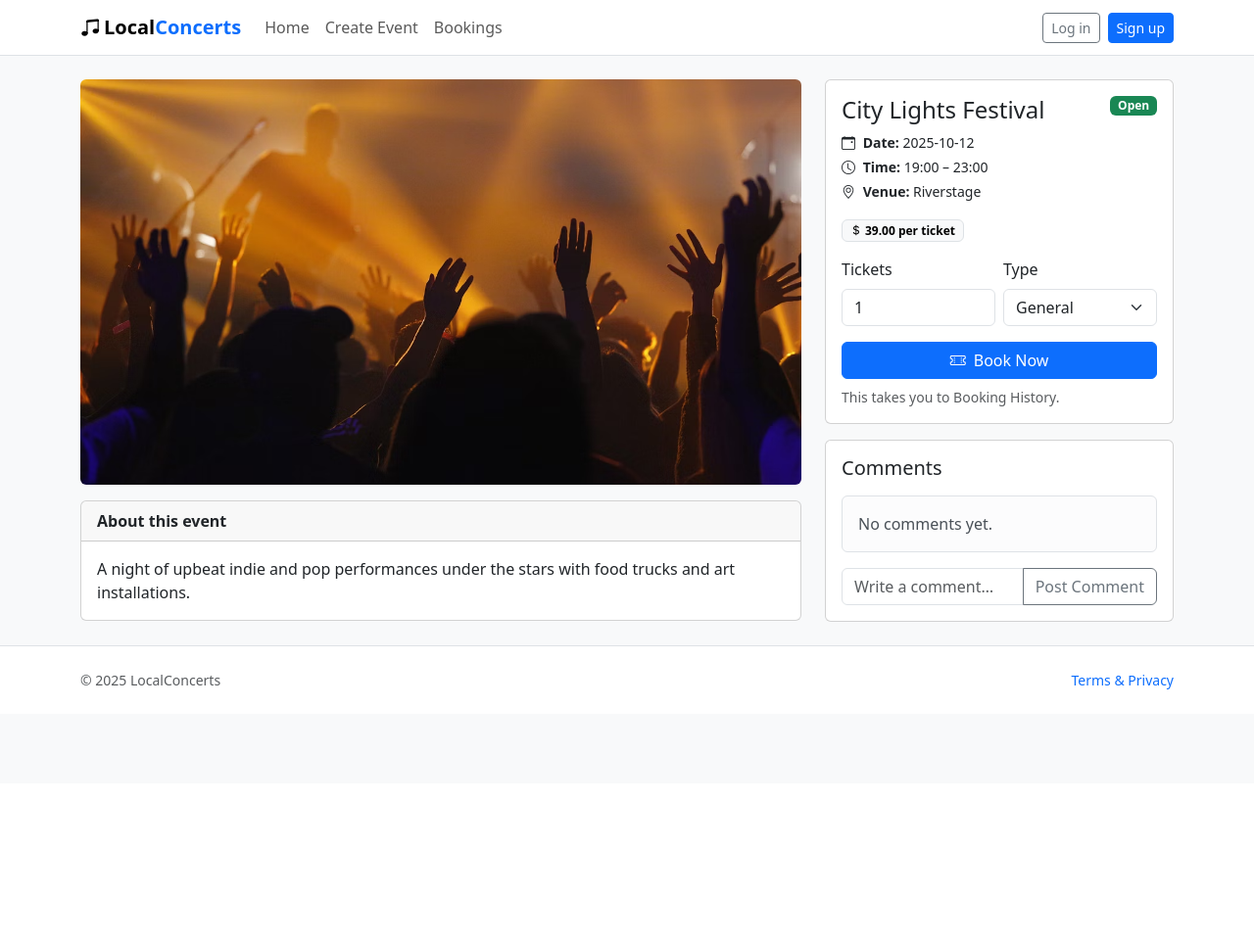
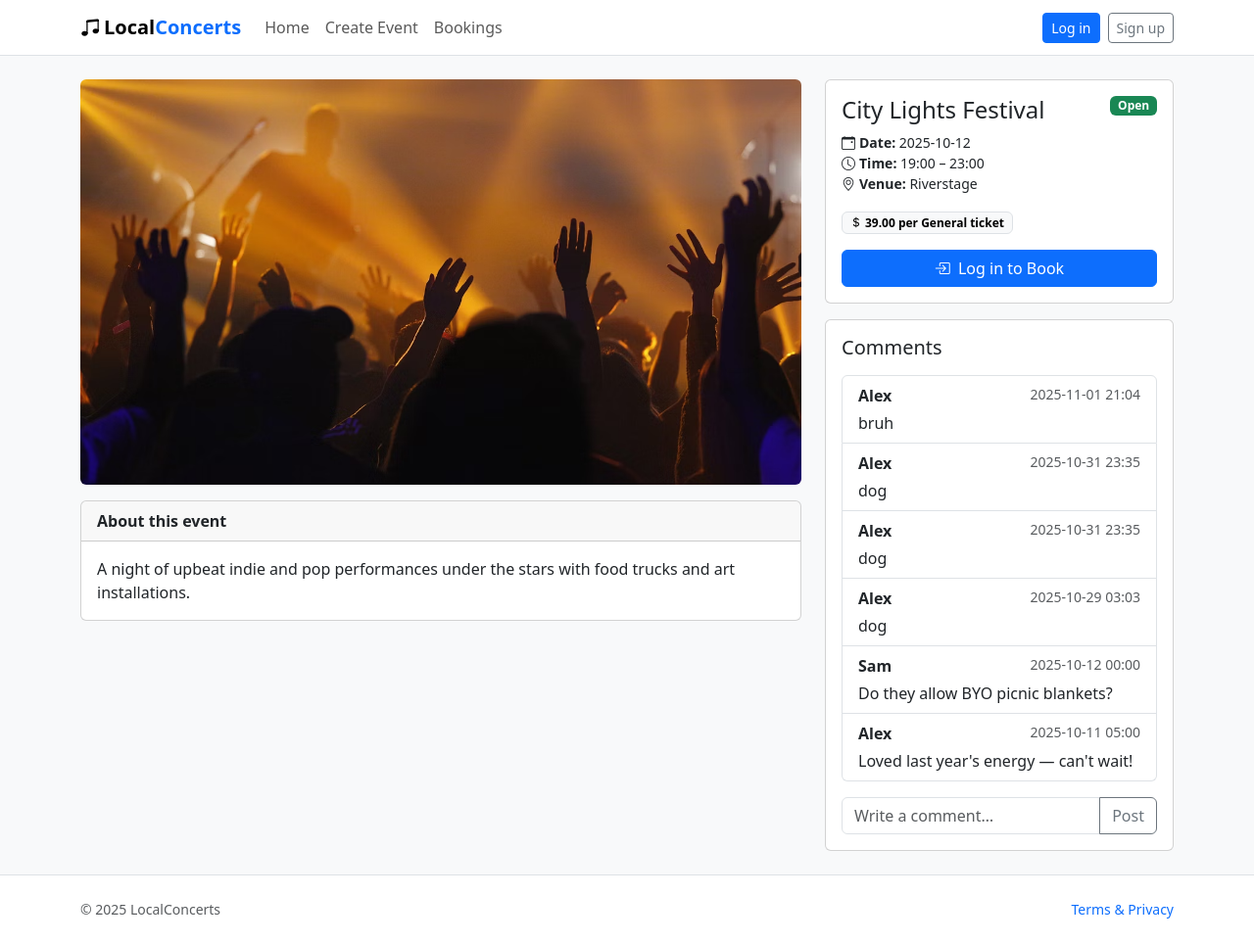
Before and after one commit to Jairobuifranco/A2_Group17, a Flask app: page /events/1 in a window 1280 px wide. Shown: the whole page at 98% size. Before the commit the page ends 704 px from the top, so only its background shows below. Run offline with Flask 3, Linux system fonts and the light colour scheme; some libraries are stand-ins or nearby versions.

Commit message:
Booking flow: auth+ORM, comments, booking cards, qty input, bug fixes

```diff
--- a/website/forms.py
+++ b/website/forms.py
@@ -1,6 +1,7 @@
 from flask_wtf import FlaskForm
 from wtforms.fields import (
     DateField,
+    IntegerField,
     DecimalField,
     SelectField,
     StringField,
@@ -9,7 +10,7 @@ from wtforms.fields import (
     TimeField,
     PasswordField,
 )
-from wtforms.validators import Email, EqualTo, InputRequired, Length, NumberRange
+from wtforms.validators import Email, DataRequired, EqualTo, InputRequired, Length, NumberRange
 
 
 # creates the login information
@@ -74,11 +75,16 @@ class EventForm(FlaskForm):
     submit = SubmitField("Save Event")
 
 
+
 class BookingForm(FlaskForm):
-    quantity = SelectField(
+    quantity = IntegerField(
         "Tickets",
-        choices=[(1, "1"), (2, "2"), (3, "3"), (4, "4"), (5, "5"), (6, "6"), (7, "7"), (8, "8")],
-        coerce=int,
-        validators=[InputRequired()],
+        default=1,
+        validators=[DataRequired(), NumberRange(min=1, max=500)]
+    )
+    ticket_type = SelectField(
+        "Type",
+        choices=[("General", "General"), ("VIP", "VIP")],
+        default="General"
     )
     submit = SubmitField("Book Now")
--- a/website/templates/event.html
+++ b/website/templates/event.html
@@ -4,66 +4,55 @@
   <meta charset="utf-8"/>
   <meta name="viewport" content="width=device-width, initial-scale=1"/>
   <title>{{ event.title }} — Local Concerts</title>
-
-  <!-- bootstrap css, icons, and our stylesheet -->
   <link href="https://cdn.jsdelivr.net/npm/bootstrap@5.3.3/dist/css/bootstrap.min.css" rel="stylesheet"/>
   <link href="https://cdn.jsdelivr.net/npm/bootstrap-icons@1.11.3/font/bootstrap-icons.css" rel="stylesheet"/>
   <link rel="stylesheet" href="{{ url_for('static', filename='style/styles.css') }}"/>
 </head>
 <body>
-
-
-  <!-- top navbar with site name, nav links, and simple auth placeholders -->
   <nav class="navbar navbar-expand-lg bg-white border-bottom">
     <div class="container">
       <a class="navbar-brand fw-bold" href="{{ url_for('main.index') }}">
         <i class="bi bi-music-note-beamed me-1"></i>Local<span>Concerts</span>
       </a>
-
       <button class="navbar-toggler" type="button" data-bs-toggle="collapse" data-bs-target="#navMain">
         <span class="navbar-toggler-icon"></span>
       </button>
-
       <div class="collapse navbar-collapse" id="navMain">
         <ul class="navbar-nav me-auto">
           <li class="nav-item"><a class="nav-link" href="{{ url_for('main.index') }}">Home</a></li>
-          <li class="nav-item"><a class="nav-link" href="create.html">Create Event</a></li>
+          <li class="nav-item"><a class="nav-link" href="{{ url_for('main.create_event') }}">Create Event</a></li>
           <li class="nav-item"><a class="nav-link" href="{{ url_for('main.bookings') }}">Bookings</a></li>
         </ul>
-
-        <div class="d-none d-md-flex gap-2">
-          <a class="btn btn-outline-secondary btn-sm" href="#">Log in</a>
-          <a class="btn btn-primary btn-sm" href="#">Sign up</a>
+        <div class="ms-3 d-flex align-items-center gap-2">
+          {% if current_user.is_authenticated %}
+            <span class="badge text-bg-success">Signed in as {{ current_user.name }}</span>
+            <a class="btn btn-outline-secondary btn-sm" href="{{ url_for('auth.logout') }}">Log out</a>
+          {% else %}
+            <a class="btn btn-primary btn-sm" href="{{ url_for('auth.login') }}">Log in</a>
+            <a class="btn btn-outline-secondary btn-sm" href="{{ url_for('auth.login', tab='register') }}">Sign up</a>
+          {% endif %}
         </div>
       </div>
     </div>
   </nav>
 
   <main class="container py-4">
-
-    <!-- flash messages (capacity warnings etc.) -->
+    <!-- Flash messages -->
     {% with messages = get_flashed_messages(with_categories=true) %}
       {% if messages %}
         <div class="mb-3">
           {% for cat, msg in messages %}
-            <div class="alert alert-{{ 'warning' if cat == 'warning' else 'success' }} mb-2">
-              {{ msg }}
-            </div>
+            <div class="alert alert-{{ 'warning' if cat == 'warning' else 'success' }}">{{ msg }}</div>
           {% endfor %}
         </div>
       {% endif %}
     {% endwith %}
 
     <div class="row g-4">
-      <!-- left: hero image + about -->
+      <!-- Left: Image and About section -->
       <div class="col-lg-8">
         <div class="ratio ratio-16x9 mb-3">
-          <img
-            src="{{ event_image_url }}"
-            alt="{{ event.title }}"
-            class="w-100 h-100 rounded"
-            style="object-fit: cover;"
-          />
+          <img src="{{ event_image_url }}" alt="{{ event.title }}" class="w-100 h-100 rounded" style="object-fit: cover;">
         </div>
 
         <div class="card">
@@ -78,31 +67,23 @@
         </div>
       </div>
 
-      <!-- right: details + booking + comments -->
+      <!-- Right: Booking section -->
       <div class="col-lg-4">
         <div class="card">
           <div class="card-body">
-
-            <!-- title + status badge -->
-            <div class="d-flex align-items-start justify-content-between">
-              <h1 class="h4 mb-2">{{ event.title }}</h1>
+            <!-- Event Header -->
+            <div class="d-flex align-items-start justify-content-between mb-2">
+              <h1 class="h4 mb-0">{{ event.title }}</h1>
               {% if event.status %}
-                <span class="badge {{ 'text-bg-success' if event.status|lower == 'open' else 'text-bg-secondary' }}">
-                  {{ event.status }}
-                </span>
+                <span class="badge {{ 'text-bg-success' if event.status|lower == 'open' else 'text-bg-secondary' }}">{{ event.status }}</span>
               {% endif %}
             </div>
 
-            <!-- date / time / venue -->
+            <!-- Event Info -->
             <ul class="list-unstyled small mb-3">
               {% if event.start_time %}
-                <li class="mb-1">
-                  <i class="bi bi-calendar-event me-1"></i>
-                  <strong>Date:</strong> {{ event.start_time.strftime('%Y-%m-%d') }}
-                </li>
-                <li class="mb-1">
-                  <i class="bi bi-clock me-1"></i>
-                  <strong>Time:</strong>
+                <li><i class="bi bi-calendar-event me-1"></i><strong>Date:</strong> {{ event.start_time.strftime('%Y-%m-%d') }}</li>
+                <li><i class="bi bi-clock me-1"></i><strong>Time:</strong>
                   {% if event.end_time %}
                     {{ event.start_time.strftime('%H:%M') }} – {{ event.end_time.strftime('%H:%M') }}
                   {% else %}
@@ -111,64 +92,60 @@
                 </li>
               {% endif %}
               {% if event.venue %}
-                <li class="mb-1">
-                  <i class="bi bi-geo-alt me-1"></i>
-                  <strong>Venue:</strong> {{ event.venue }}
-                </li>
+                <li><i class="bi bi-geo-alt me-1"></i><strong>Venue:</strong> {{ event.venue }}</li>
               {% endif %}
             </ul>
 
-            <!-- price -->
             {% if event.price is not none %}
               <span class="badge text-bg-light border mb-3 d-inline-block">
-                <i class="bi bi-currency-dollar"></i> {{ '%.2f'|format(event.price) }} per ticket
+                <i class="bi bi-currency-dollar"></i> {{ '%.2f'|format(event.price) }} per General ticket
               </span>
             {% endif %}
 
-            <!-- booking: closed vs open -->
+            <!-- Booking Form -->
             {% if event.status and event.status|lower != 'open' %}
-              <div class="alert alert-warning mb-3">
-                Sorry, this event is not accepting bookings.
-              </div>
-              <button class="btn btn-secondary w-100" disabled>
-                <i class="bi bi-lock me-1"></i> Booking Closed
-              </button>
-              <div class="form-text mt-2">Status: {{ event.status }}</div>
+              <div class="alert alert-warning mb-3">Sorry, this event is not accepting bookings.</div>
+              <button class="btn btn-secondary w-100" disabled><i class="bi bi-lock me-1"></i> Booking Closed</button>
             {% else %}
-              <form method="post" action="{{ url_for('main.create_order', event_id=event.id) }}">
+              {% if current_user.is_authenticated %}
+                <form method="post" action="{{ url_for('main.book_event', event_id=event.id) }}">
+                  {{ booking_form.hidden_tag() }}
+
                   <div class="row g-2 mb-3">
                     <div class="col-6">
                       <label class="form-label">Tickets</label>
-                    <input class="form-control" type="number" name="qty" min="1" value="1" required>
+                      {{ booking_form.quantity(class_='form-control', min=1, step=1) }}
                     </div>
+
                     <div class="col-6">
-                    <label class="form-label">Type</label>
-                    <select class="form-select" name="ticket_type">
-                      <option>General</option>
-                      <option>VIP</option>
-                    </select>
+                      <label class="form-label">Ticket Type</label>
+                      {{ booking_form.ticket_type(class_='form-select') }}
                     </div>
                   </div>
-                <input type="hidden" name="user_id" value="1">
+
                   <button class="btn btn-primary w-100">
                     <i class="bi bi-ticket-perforated me-1"></i> Book Now
                   </button>
-                <div class="form-text mt-2">This takes you to Booking History.</div>
+                  <div class="form-text mt-2">This takes you to your Booking History.</div>
                 </form>
+              {% else %}
+                <a class="btn btn-primary w-100" href="{{ url_for('auth.login', next=url_for('main.event', event_id=event.id)) }}">
+                  <i class="bi bi-box-arrow-in-right me-1"></i> Log in to Book
+                </a>
+              {% endif %}
             {% endif %}
           </div>
         </div>
 
-        <!-- comments -->
+        <!-- Comments Section -->
         <div class="card mt-3">
           <div class="card-body">
             <h5 class="card-title mb-3">Comments</h5>
-
             {% if comments %}
               <div class="list-group mb-3">
                 {% for c in comments %}
                   <div class="list-group-item">
-                    <div class="d-flex justify-content-between align-items-center mb-1">
+                    <div class="d-flex justify-content-between mb-1">
                       <strong>{{ c.user_name or 'User' }}</strong>
                       <small class="text-muted">{{ c.created_at | bris }}</small>
                     </div>
@@ -181,27 +158,25 @@
             {% endif %}
 
             <form method="post" action="{{ url_for('main.add_comment', event_id=event.id) }}">
+              {% if csrf_token is defined %}{{ csrf_token() }}{% endif %}
               <div class="input-group">
-                <input type="text" class="form-control" name="body" placeholder="Write a comment…" required>
-                {% if csrf_token is defined %}{{ csrf_token() }}{% endif %}
-                <button class="btn btn-outline-secondary">Post Comment</button>
+                <input type="text" name="body" class="form-control" placeholder="Write a comment…" required>
+                <button class="btn btn-outline-secondary">Post</button>
               </div>
             </form>
           </div>
         </div>
-
       </div>
     </div>
   </main>
 
   <footer class="py-4 bg-white border-top">
     <div class="container d-flex justify-content-between align-items-center">
-      <span class="text-muted small">&copy; <span>2025</span> LocalConcerts</span>
+      <span class="text-muted small">&copy; 2025 LocalConcerts</span>
       <a class="small text-decoration-none" href="#">Terms & Privacy</a>
     </div>
   </footer>
 
-  <!-- bootstrap js for dropdowns, collapse, etc -->
   <script src="https://cdn.jsdelivr.net/npm/bootstrap@5.3.3/dist/js/bootstrap.bundle.min.js"></script>
 </body>
 </html>
--- a/website/views.py
+++ b/website/views.py
@@ -9,7 +9,7 @@ from sqlalchemy import or_
 from sqlalchemy import text
 
 from . import db
-from .models import Event, Order
+from .models import Event, Order, Comment
 from .forms import EventForm, BookingForm
 
 from datetime import datetime, timezone, timedelta
@@ -164,14 +164,14 @@ def index():
 
 @main_bp.get("/events/<int:event_id>")
 def event(event_id: int):
-    """Shows one event page with its details, booking state, and comments."""
+    """Show one event page with details, booking form, and comments."""
     this_event = db.session.get(Event, event_id)
     if not this_event:
         abort(404)
 
     booking_form = BookingForm()
 
-    # use the row we just loaded
+    #  image URL
     image_url = this_event.image_url
     if image_url:
         if image_url.startswith(("http://", "https://")):
@@ -184,38 +184,58 @@ def event(event_id: int):
     else:
         resolved_image_url = url_for("static", filename="img/hero1.jpg")
 
-    # pass the row to the template
+    # comments (newest at top)
+    rows = (
+        db.session.query(Comment)
+        .filter(Comment.event_id == event_id)
+        .order_by(Comment.created_at.desc())
+        .all()
+    )
+
+    # comments: body, created_at, user_name
+    comments = [
+        {
+            "body": c.body,
+            "created_at": c.created_at,
+            "user_name": (c.user.name if getattr(c, "user", None) else None),
+        }
+        for c in rows
+    ]
+
     return render_template(
         "event.html",
         event=this_event,
         event_image_url=resolved_image_url,
         booking_form=booking_form,
+        comments=comments,
     )
 
 
-@main_bp.get("/bookings")
+@main_bp.route('/bookings')
 @login_required
 def bookings():
-    rows = db.session.execute(
-        text("""
-            SELECT
-              o.id            AS order_id,
-              o.quantity      AS quantity,
-              o.ticket_type   AS ticket_type,
-              o.is_cancelled  AS is_cancelled,
-              o.created_at    AS booked_at,
-              e.title         AS event_title,
-              e.image_url     AS image_url
-            FROM "order" o
-            JOIN event e ON e.id = o.event_id
-            WHERE o.user_id = :uid
-              AND o.is_cancelled = 0
-            ORDER BY o.created_at DESC
-        """),
-        {"uid": current_user.id}
-    ).mappings().all()
+    orders = (
+        db.session.query(Order)
+        .filter(Order.user_id == current_user.id, Order.is_cancelled == False)
+        .order_by(Order.created_at.desc())
+        .all()
+    )
 
-    return render_template("bookings.html", bookings=rows)
+    # Shape to match template keys: order_id, quantity, ticket_type, is_cancelled, booked_at, event_title, image_url
+    shaped = []
+    for o in orders:
+        ev = o.event  # assumes relationship Order.event exists
+        shaped.append({
+            "order_id": o.id,
+            "quantity": o.quantity,
+            "ticket_type": getattr(o, "ticket_type", "General"),
+            "is_cancelled": o.is_cancelled,
+            "booked_at": o.created_at,            # template will do |bris
+            "event_title": ev.title if ev else "Event",
+            "image_url": (ev.image_url if ev else None),
+        })
+
+    return render_template('bookings.html', orders=orders)
 
 
 @main_bp.route('/events/create', methods=['GET', 'POST'])
@@ -323,72 +343,51 @@ def book_event(event_id: int):
 
     form = BookingForm()
     if not form.validate_on_submit():
-        flash('Please select a valid ticket quantity.', 'danger')
+        flash('Please select a valid ticket quantity.', 'warning')
         return redirect(url_for('main.event', event_id=event.id))
 
-    if event.is_expired:
+    if getattr(event, "is_expired", False):
         flash('This event has already concluded. Booking is unavailable.', 'warning')
         return redirect(url_for('main.event', event_id=event.id))
 
-    order = Order(user=current_user, event=event, quantity=form.quantity.data)
-    db.session.add(order)
+    # --- capacity math (active, not-cancelled orders) ---
+    already_booked = db.session.execute(
+        text("""
+            SELECT COALESCE(SUM(quantity), 0) AS total_qty
+            FROM "order"
+            WHERE event_id = :eid AND is_cancelled = 0
+        """),
+        {"eid": event_id}
+    ).scalar_one()
+
+    capacity_left = MAX_CAPACITY - (already_booked or 0)
+    qty = int(form.quantity.data or 1)
+    ticket_type = form.ticket_type.data or "General"
+
+    if capacity_left <= 0:
+        flash("Sorry, this event is not accepting bookings.", "warning")
+        return redirect(url_for('main.event', event_id=event.id))
+
+    if qty > capacity_left:
+        flash(f"Only {capacity_left} tickets left. Please reduce your quantity.", "warning")
+        return redirect(url_for('main.event', event_id=event.id))
+
+    # --- create order (ORM) ---
+    new_order = Order(
+        user_id=current_user.id,
+        event_id=event.id,
+        quantity=qty,
+        ticket_type=ticket_type,   # make sure Order has this column
+        is_cancelled=False
+    )
+    db.session.add(new_order)
     db.session.commit()
 
-    flash('Tickets booked successfully! View them in your bookings.', 'success')
+    # update event status (Open / Sold Out)
+    recalc_event_status(event.id)
+
+    flash('Tickets booked successfully', 'success')
     return redirect(url_for('main.bookings'))
-
-@main_bp.route("/orders/<int:event_id>/create", methods=["POST", "GET"])
-@login_required
-def create_order(event_id: int):
-    """Creates a booking for an event if there are enough tickets left."""
-    # block direct GET access (we only want POST from the form)
-    if request.method == "GET":
-        return redirect(url_for("main.event", event_id=event_id))
-
-    # fake user for now (we don't have login wired yet)
-    user_id = int(request.form.get("user_id", 1))
-
-    # requested quantity
-    try:
-        qty = int(request.form.get("qty", 1))
-    except ValueError:
-        qty = 1
-    if qty < 1:
-        qty = 1
-
-    # General / VIP etc.
-    ticket_type = request.form.get("ticket_type", "General")
-
-    # how many tickets are already booked (not cancelled)
-    current_row = db.session.execute(text("""
-        SELECT COALESCE(SUM(quantity), 0) AS total_qty
-        FROM "order"
-        WHERE event_id = :eid AND is_cancelled = 0
-    """), {"eid": event_id}).fetchone()
-    already_booked = current_row.total_qty or 0
-    capacity_left = MAX_CAPACITY - already_booked
-
-    # reject if no capacity or if they asked for too many
-    if capacity_left <= 0:
-        flash("Sorry, this event is not accepting bookings.", "warning")
-        return redirect(url_for("main.event", event_id=event_id))
-    if qty > capacity_left:
-        flash(f"Only {capacity_left} tickets left. Please reduce your quantity.", "warning")
-        return redirect(url_for("main.event", event_id=event_id))
-
-    # save the booking in UTC time (we convert to Brisbane in the template)
-    created_utc = datetime.now(timezone.utc)
-    db.session.execute(text("""
-        INSERT INTO "order" (quantity, created_at, user_id, event_id, ticket_type, is_cancelled)
-        VALUES (:q, :created_at, :uid, :eid, :tt, 0)
-    """), {"q": qty, "created_at": created_utc, "uid": user_id, "eid": event_id, "tt": ticket_type})
-    db.session.commit()
-
-    # update event status now that we've added this booking
-    recalc_event_status(event_id)
-
-    flash("Booking created!", "success")
-    return redirect(url_for("main.bookings"))
 
 
 @main_bp.route("/orders/<int:order_id>/cancel", methods=["POST"])
@@ -420,18 +419,18 @@ def cancel_order(order_id: int):
 @main_bp.post("/events/<int:event_id>/comments")
 @login_required
 def add_comment(event_id: int):
-    """Adds a new comment to the event page."""
-    body = request.form.get("body", "").strip()
+    body = (request.form.get("body") or "").strip()
     if not body:
-        flash("Comment cannot be empty.")
+        flash("Comment cannot be empty.", "warning")
         return redirect(url_for("main.event", event_id=event_id))
 
-    # store comment using fake user_id=1 for now
-    db.session.execute(text("""
-        INSERT INTO comment (body, created_at, user_id, event_id)
-        VALUES (:b, datetime('now'), :u, :e)
-    """), {"b": body, "u": 1, "e": event_id})
+    event = db.session.get(Event, event_id)
+    if not event:
+        abort(404)
+
+    c = Comment(user_id=current_user.id, event_id=event.id, body=body)
+    db.session.add(c)
     db.session.commit()
 
-    flash("Comment posted.")
-    return redirect(url_for("main.event", event_id=event_id))
+    flash("Comment posted.", "success")
+    return redirect(url_for("main.event", event_id=event.id))
```
Also changed, not shown: website/models.py (+19 -26 lines), website/templates/bookings.html (+25 -52 lines), instance/sitedata.sqlite. Lines whose indentation alone changed are shown as unchanged.
